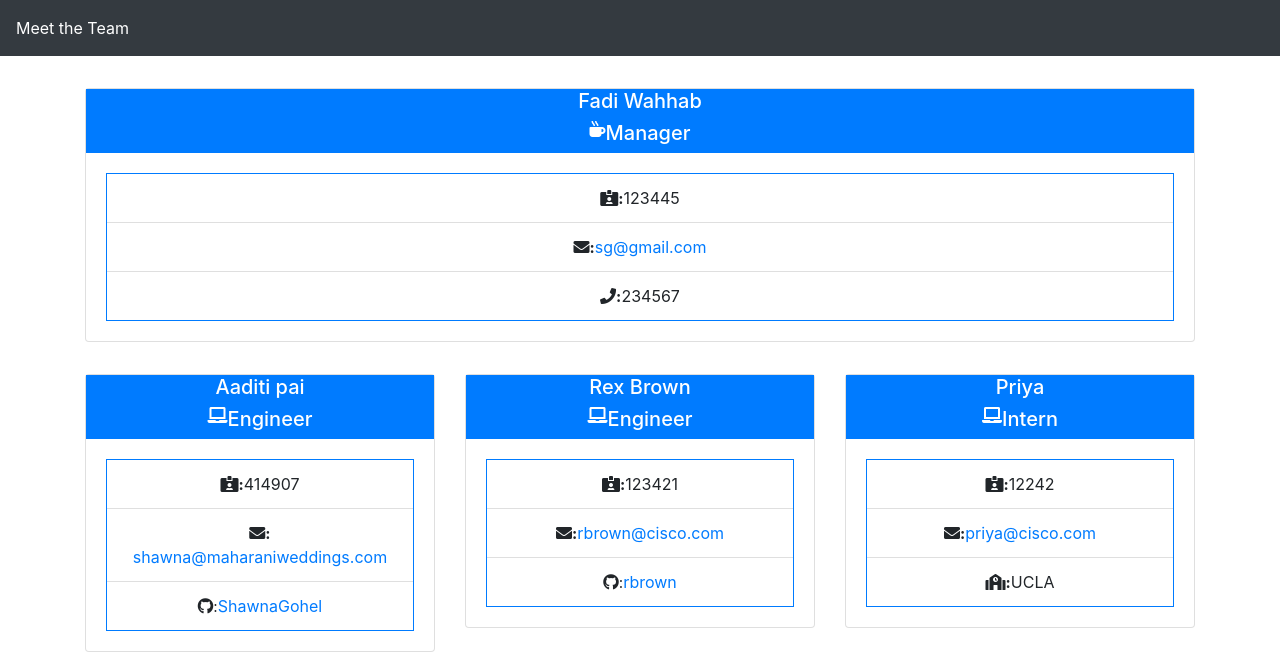
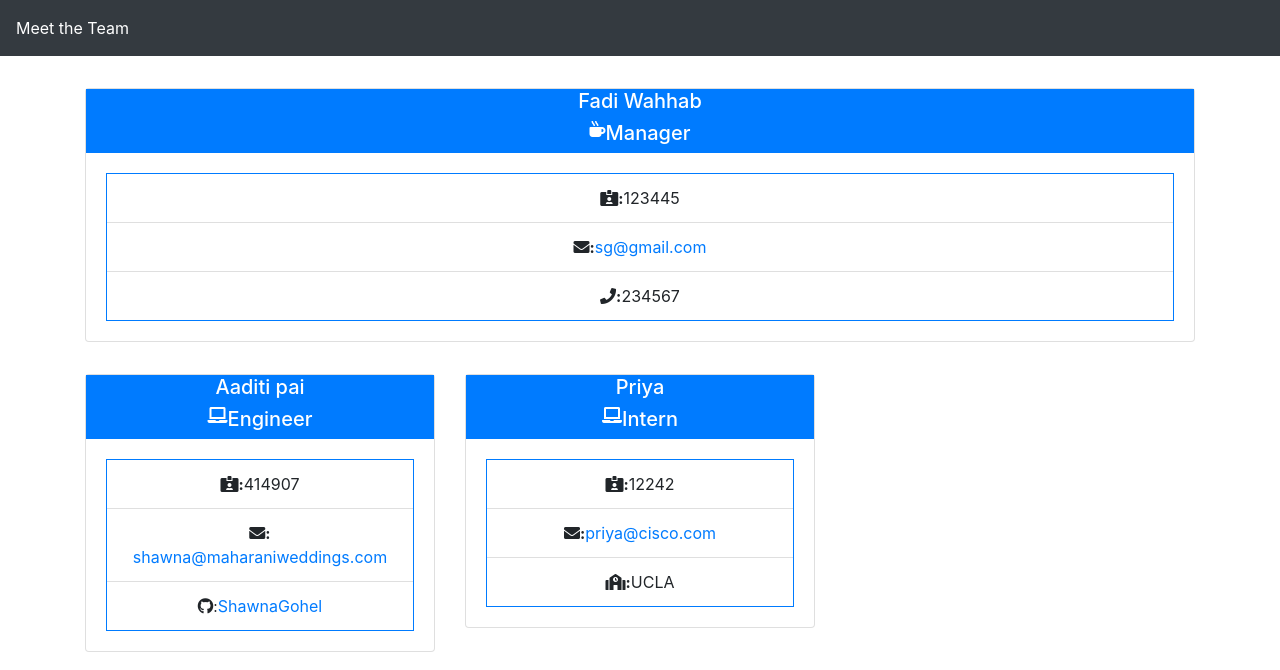
Before and after one commit to shawnagohel/employee_generator, a website: page dist/index.html in a window 1280 px wide. Drawn offline with nearby package versions, Linux system fonts and the light colour scheme.

Commit message:
email eng 2

```diff
--- a/dist/index.html
+++ b/dist/index.html
@@ -52,7 +52,7 @@
               </div>
             </div>
 
-            <div class="col-sm-12 col-md-6 col-lg-4 mt-2">
+            <!-- <div class="col-sm-12 col-md-6 col-lg-4 mt-2">
                <div class="card">
                   <div class="header bg-primary text-center text-white">
                     <h5>Rex Brown</h5>
@@ -61,12 +61,12 @@
                   <div class="card-body">
                      <ul class="list-group list-group-flush border border-primary">
                         <li class="list-group-item text-center"><i class="fas fa-id-card-alt">: </i>123421</li>
-                        <li class="list-group-item text-center"><i class="fas fa-envelope">: </i><a href="mailto:rbrown@cisco.com@email.com">rbrown@cisco.com</a></li>
-                        <li class="list-group-item text-center"><i class="fab fa-github">: </i><a href="https://www.github.com/rbrown" target="_blank">rbrown</a></li>
+                        <li class="list-group-item text-center"><i class="fas fa-envelope">: </i><a href="mailto:">ano@crissius.com</a></li>
+                        <li class="list-group-item text-center"><i class="fab fa-github">: </i><a href="https://www.github.com/" target="_blank">ANO</a></li>
                       </ul>
                   </div>
               </div>
-            </div>
+            </div> -->
 
 
 
```
